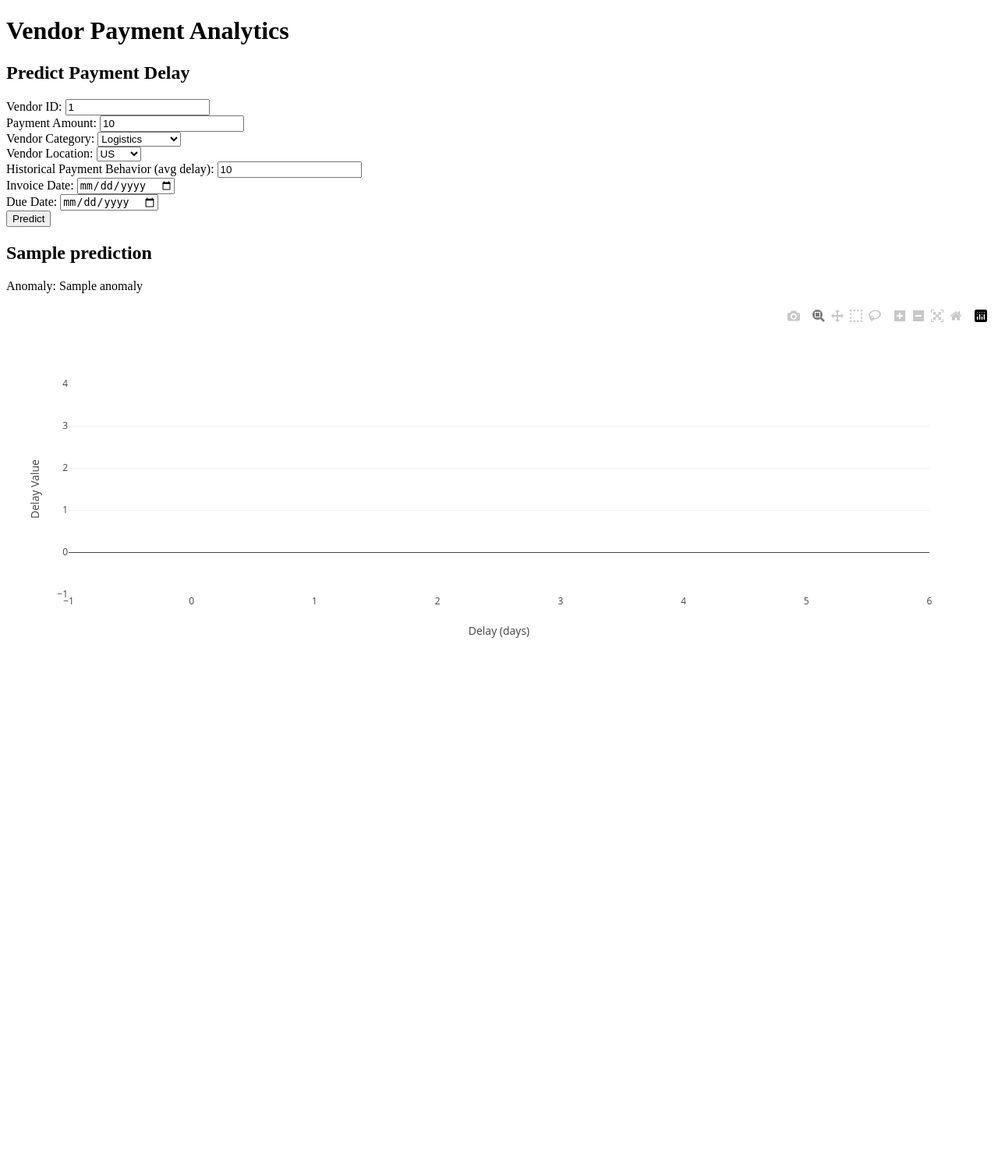
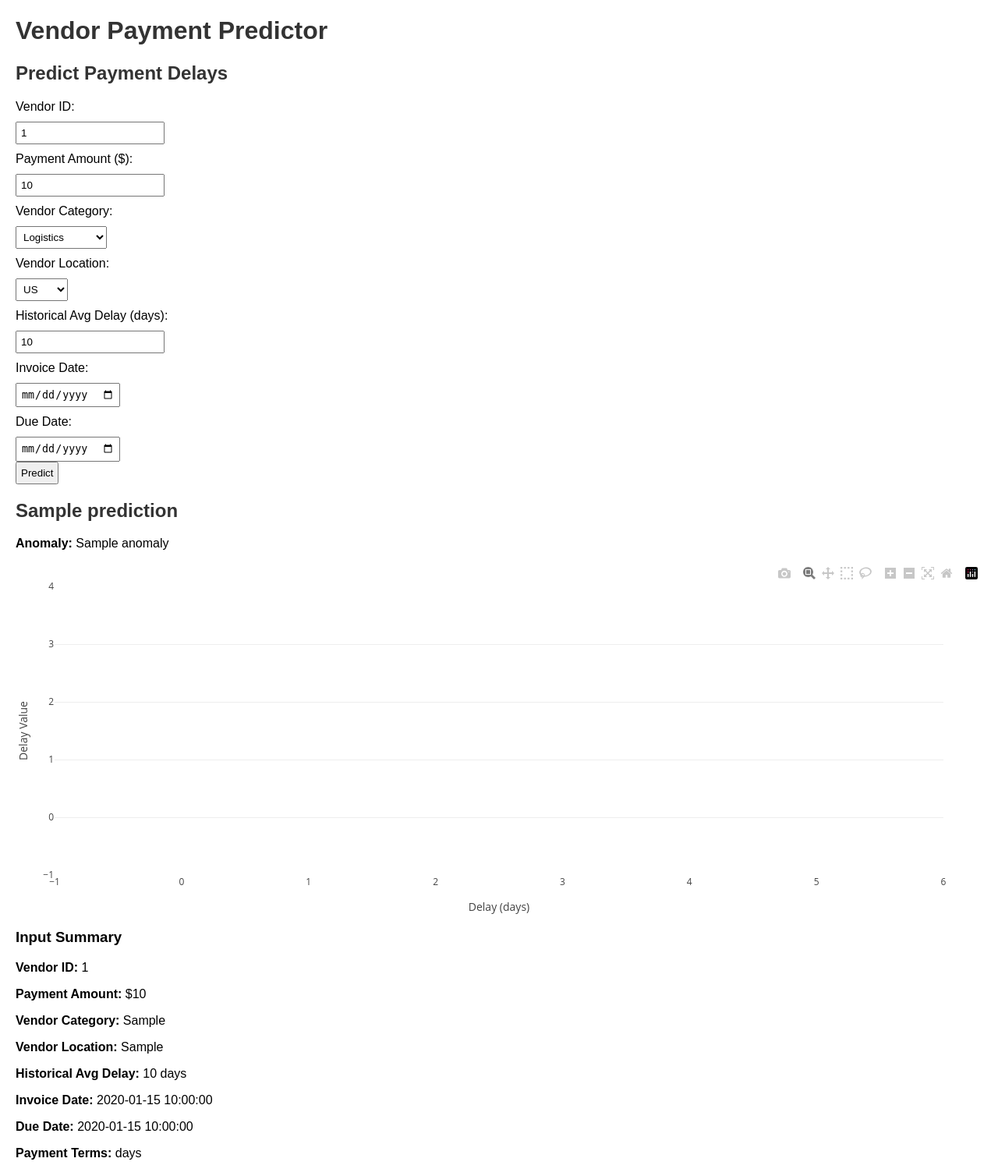
Before and after one commit to HimanshuFulera/vendor-payment-predictor, a Flask app: template templates/index.html in a window 1280 px wide. Shown: the whole page at 78% size. Before the commit the page ends 818 px from the top, so only its background shows below. Run offline with Flask 3, Linux system fonts and the light colour scheme; the template is opened without the code that fills it: most values are stand-ins (such as "Sample title", 1, 10 or a date in 2020); parts of the project's set-up code (start-up, migrations or seed data) failed here and were passed over; some libraries are stand-ins or nearby versions.

Commit message:
Update index.html

```diff
--- a/templates/index.html
+++ b/templates/index.html
@@ -1,62 +1,102 @@
 <!DOCTYPE html>
 <html>
 <head>
-    <title>Vendor Payment Analytics</title>
+    <title>Vendor Payment Predictor</title>
+    <link rel="stylesheet" href="{{ url_for('static', filename='style.css') }}">
     <script src="https://cdn.plot.ly/plotly-latest.min.js"></script>
 </head>
 <body>
-    <h1>Vendor Payment Analytics</h1>
-    <h2>Predict Payment Delay</h2>
+    <header>
+        <div class="logo-placeholder"></div>
+        <h1>Vendor Payment Predictor</h1>
+    </header>
+
+    <div class="container">
+        <h2>Predict Payment Delays</h2>
         <form method="POST">
-        Vendor ID: <input type="text" name="vendor_id" value="{{ vendor_id if vendor_id else 'V007' }}" required><br>
-        Payment Amount: <input type="number" name="payment_amount" value="{{ payment_amount if payment_amount is not none else 50000 }}" required><br>
-        Vendor Category: <select name="vendor_category">
+            <label for="vendor_id">Vendor ID:</label>
+            <input type="text" name="vendor_id" id="vendor_id" value="{{ vendor_id if vendor_id else 'V007' }}" required><br>
+
+            <label for="payment_amount">Payment Amount ($):</label>
+            <input type="number" name="payment_amount" id="payment_amount" value="{{ payment_amount if payment_amount is not none else 50000 }}" required><br>
+
+            <label for="vendor_category">Vendor Category:</label>
+            <select name="vendor_category" id="vendor_category">
                 <option value="Logistics" {% if vendor_category == "Logistics" %}selected{% endif %}>Logistics</option>
                 <option value="Raw Materials" {% if vendor_category == "Raw Materials" %}selected{% endif %}>Raw Materials</option>
                 <option value="Services" {% if vendor_category == "Services" %}selected{% endif %}>Services</option>
                 <option value="Technology" {% if vendor_category == "Technology" %}selected{% endif %}>Technology</option>
             </select><br>
-        Vendor Location: <select name="vendor_location">
+
+            <label for="vendor_location">Vendor Location:</label>
+            <select name="vendor_location" id="vendor_location">
                 <option value="US" {% if vendor_location == "US" %}selected{% endif %}>US</option>
-            <option value="EU" {% if vendor_location == "EU" %}selected{% endif %}>EU</option>
-            <option value="Asia" {% if vendor_location == "Asia" %}selected{% endif %}>Asia</option>
-            <option value="Africa" {% if vendor_location == "Africa" %}selected{% endif %}>Africa</option>
+                <option value="EU" {% if vendor_category == "EU" %}selected{% endif %}>EU</option>
+                <option value="Asia" {% if vendor_category == "Asia" %}selected{% endif %}>Asia</option>
+                <option value="Africa" {% if vendor_category == "Africa" %}selected{% endif %}>Africa</option>
             </select><br>
-        Historical Payment Behavior (avg delay): <input type="number" step="0.1" name="hist_payment_behavior"
+
+            <label for="hist_payment_behavior">Historical Avg Delay (days):</label>
+            <input type="number" step="0.1" name="hist_payment_behavior" id="hist_payment_behavior"
                    value="{{ hist_payment_behavior if hist_payment_behavior is not none else 12 }}" required><br>
-        Invoice Date: <input type="date" name="invoice_date" value="{{ invoice_date if invoice_date else '2025-04-30' }}" required><br>
-        Due Date: <input type="date" name="due_date" value="{{ due_date if due_date else '2025-05-09' }}" required><br>
+
+            <label for="invoice_date">Invoice Date:</label>
+            <input type="date" name="invoice_date" id="invoice_date" value="{{ invoice_date if invoice_date else '2025-04-30' }}" required><br>
+
+            <label for="due_date">Due Date:</label>
+            <input type="date" name="due_date" id="due_date" value="{{ due_date if due_date else '2025-05-09' }}" required><br>
+
             <input type="submit" value="Predict">
         </form>
+    </div>
 
     {% if prediction %}
+        <div class="result-section">
             <h2>{{ prediction }}</h2>
-        <p>Anomaly: {{ anomaly }}</p>
+            <p><strong>Anomaly:</strong> {{ anomaly }}</p>
             <div id="chart"></div>
             <script>
                 var hist_data = {{ hist_data|tojson }};
                 var pred_delay = {{ pred_delay }};
-            var x_values = [-3, -2, -1, 0, 1];  // Adjusted x-axis
+                var x_values = [-3, -2, -1, 0, 1];
                 var trace1 = {
                     x: x_values.slice(0, 4),
                     y: hist_data,
                     type: 'bar',
-                name: 'Historical Delays'
+                    name: 'Historical Delays',
+                    marker: { color: '#3498db' }
                 };
                 var trace2 = {
-                x: [x_values[4]],  // Place predicted at x=1
+                    x: [x_values[4]],
                     y: [pred_delay],
                     type: 'bar',
-                name: 'Predicted Delay'
+                    name: 'Predicted Delay',
+                    marker: { color: '#e74c3c' }
                 };
                 var data = [trace1, trace2];
                 var layout = {
-                xaxis: { title: 'Delay (days)' },
-                yaxis: { title: 'Delay Value' },
-                barmode: 'group'
+                    xaxis: { title: 'Delay (days)', zeroline: false },
+                    yaxis: { title: 'Delay Value', zeroline: false },
+                    barmode: 'group',
+                    plot_bgcolor: 'white',
+                    paper_bgcolor: 'white',
+                    margin: { t: 30, l: 50, r: 50, b: 50 }
                 };
                 Plotly.newPlot('chart', data, layout);
             </script>
+        </div>
+
+        <div class="summary">
+            <h3>Input Summary</h3>
+            <p><strong>Vendor ID:</strong> {{ vendor_id }}</p>
+            <p><strong>Payment Amount:</strong> ${{ payment_amount }}</p>
+            <p><strong>Vendor Category:</strong> {{ vendor_category }}</p>
+            <p><strong>Vendor Location:</strong> {{ vendor_location }}</p>
+            <p><strong>Historical Avg Delay:</strong> {{ hist_payment_behavior }} days</p>
+            <p><strong>Invoice Date:</strong> {{ invoice_date }}</p>
+            <p><strong>Due Date:</strong> {{ due_date }}</p>
+            <p><strong>Payment Terms:</strong> {{ (due_dt - invoice_dt).days if due_dt and invoice_dt else '' }} days</p>
+        </div>
     {% endif %}
 </body>
 </html>
```
Lines whose indentation alone changed are shown as unchanged.
